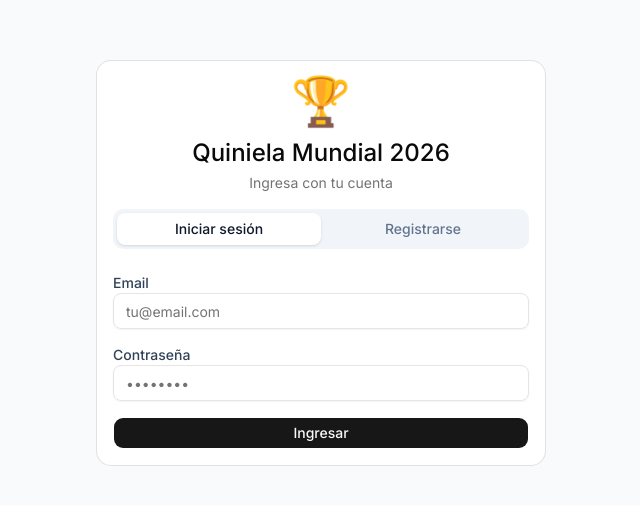
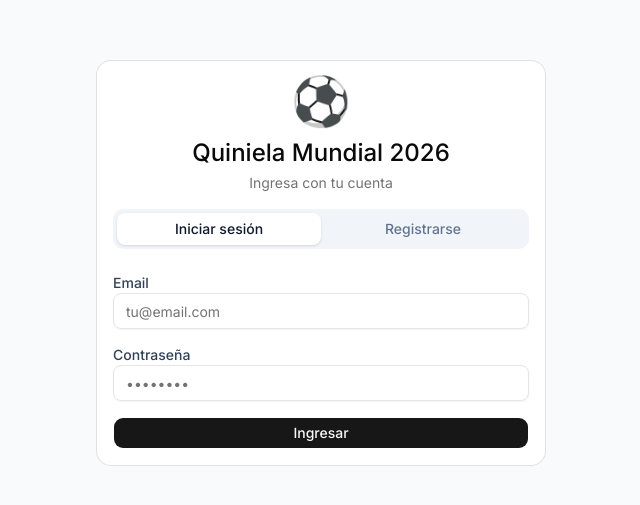
Before and after one commit to ArmandoHub/Quiniela-Mundial-VPC, a Next.js app: page /login in a window 1280 px wide. Shown: the part 137-642 px from the top of the page, without its empty margins (319-959 px from the left). Built offline with nearby package versions, Linux system fonts and the light colour scheme.

Commit message:
Cambio de logo

```diff
--- a/src/app/login/page.tsx
+++ b/src/app/login/page.tsx
@@ -22,7 +22,7 @@ export default function LoginPage() {
     <div className="min-h-screen flex items-center justify-center bg-slate-50 p-4">
       <Card className="w-full max-w-md">
         <CardHeader className="text-center">
-          <div className="text-5xl mb-2">🏆</div>
+          <div className="text-5xl mb-2">⚽</div>
           <CardTitle className="text-2xl">Quiniela Mundial 2026</CardTitle>
           <CardDescription>
             {tab === 'login'
```
